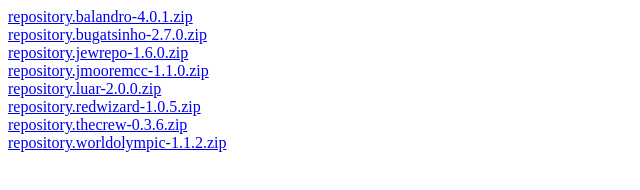
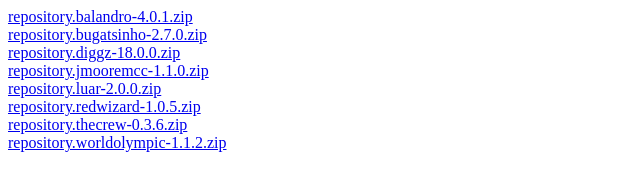
Before and after one commit to kodimovies3/kodimovies3.github.io, a plain HTML site: page index.html in a window 1280 px wide. Shown: the full height of the page, 0-640 px from the left. Drawn offline with Linux system fonts and the light colour scheme.

Commit message:
Replace jewrepo with diggz

```diff
--- a/index.html
+++ b/index.html
@@ -3,7 +3,7 @@
   <body>
     <a href="repository.balandro-4.0.1.zip">repository.balandro-4.0.1.zip</a><br/>
     <a href="repository.bugatsinho-2.7.0.zip">repository.bugatsinho-2.7.0.zip</a><br/>
-    <a href="repository.jewrepo-1.6.0.zip">repository.jewrepo-1.6.0.zip</a><br/>
+    <a href="repository.diggz-18.0.0.zip">repository.diggz-18.0.0.zip</a><br/>
     <a href="repository.jmooremcc-1.1.0.zip">repository.jmooremcc-1.1.0.zip</a><br/>
     <a href="repository.luar-2.0.0.zip">repository.luar-2.0.0.zip</a><br/>
     <a href="repository.redwizard-1.0.5.zip">repository.redwizard-1.0.5.zip</a><br/>
```
Also changed, not shown: 2 other files.
